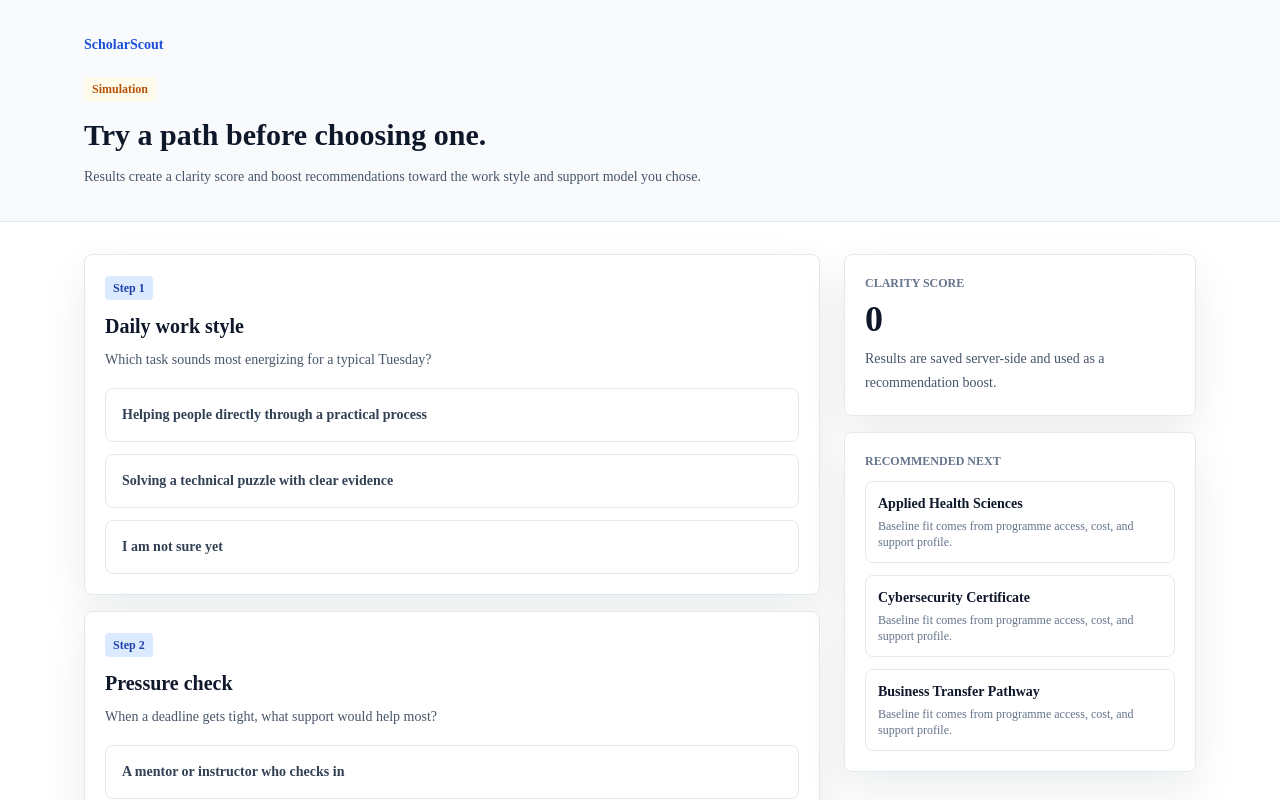
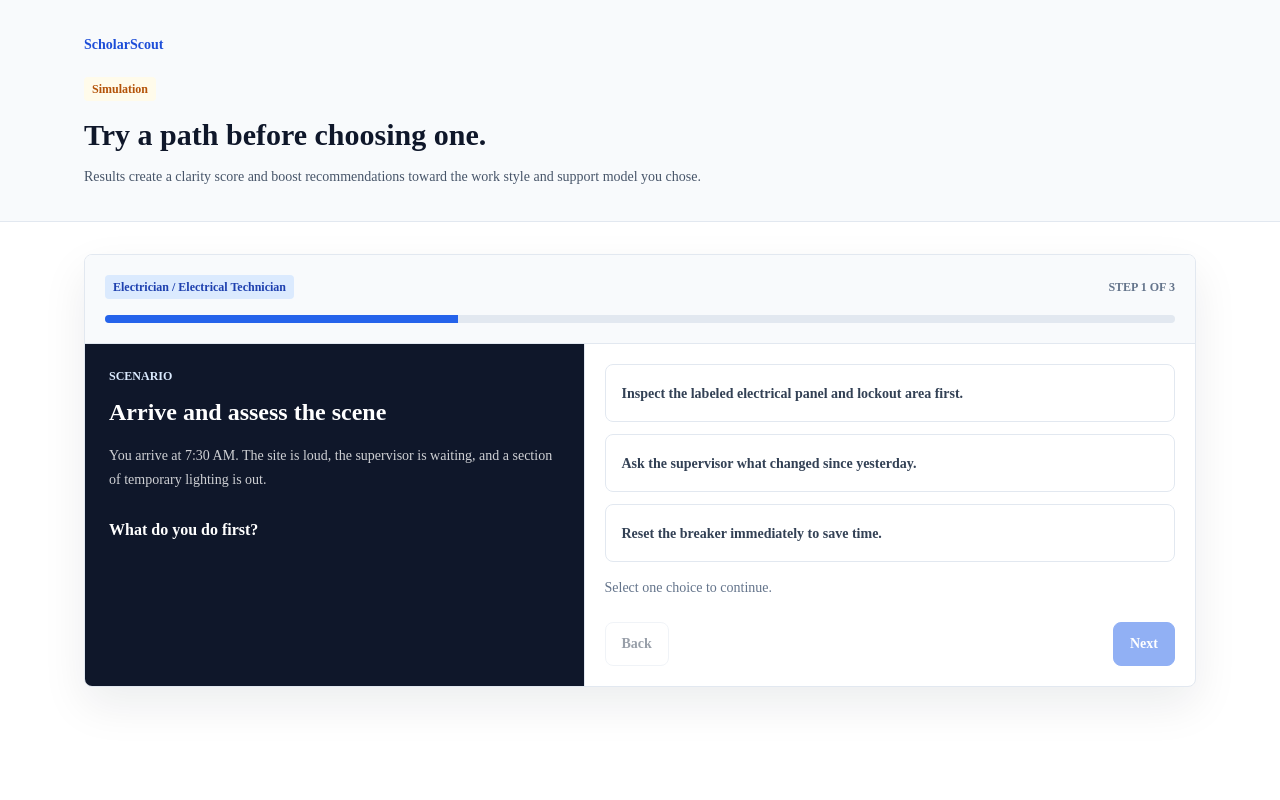
Before and after one commit to realtypulse73/Scholar-Scout, a Next.js app in the folder apps/web/: page /simulate in a window 1280 px wide. Shown: the top 800 px of the page. Built offline with nearby package versions, Linux system fonts and the light colour scheme.

Commit message:
Implement simulation engine

```diff
--- a/apps/web/app/simulate/page.tsx
+++ b/apps/web/app/simulate/page.tsx
@@ -1,8 +1,7 @@
 import Link from 'next/link';
 import SimulationPlayer from '@/components/simulation/SimulationPlayer';
 import { Badge } from '@/components/ui';
-import { simulations } from '@/lib/platform';
-import { getRecommendationsForUser } from '@/lib/server/platform-store';
+import { simulations } from '@/lib/simulations';
 
 export const metadata = {
   title: 'Simulation | ScholarScout',
@@ -10,7 +9,6 @@ export const metadata = {
 };
 
 export default async function SimulationPage() {
-  const recommendations = await getRecommendationsForUser('local-student');
   const simulation = simulations[0];
 
   return (
@@ -33,10 +31,7 @@ export default async function SimulationPage() {
         </div>
       </header>
       <div className="mx-auto max-w-6xl px-5 py-8">
-        <SimulationPlayer
-          simulation={simulation}
-          recommendations={recommendations}
-        />
+        <SimulationPlayer simulation={simulation} />
       </div>
     </main>
   );
--- a/apps/web/components/simulation/SimulationPlayer.tsx
+++ b/apps/web/components/simulation/SimulationPlayer.tsx
@@ -1,140 +1,247 @@
 'use client';
 
 import { useMemo, useState } from 'react';
-import Link from 'next/link';
+import { useRouter } from 'next/navigation';
 import Button from '@/components/ui/Button';
 import Card from '@/components/ui/Card';
 import { Badge } from '@/components/ui';
-import type { Recommendation, Simulation, SimulationAnswer } from '@/lib/platform';
+import {
+  evaluateSimulation,
+  type Simulation,
+  type SimulationAnswerMap,
+  type SimulationRunResult,
+} from '@/lib/simulations';
+import {
+  SIMULATION_RESULTS_STORAGE_KEY,
+  parseSimulationResults,
+  serializeSimulationResult,
+} from '@/lib/simulation-recommendation-signals';
 
 interface SimulationPlayerProps {
   simulation: Simulation;
-  recommendations: Recommendation[];
 }
 
-export default function SimulationPlayer({
-  simulation,
-  recommendations,
-}: SimulationPlayerProps) {
-  const [answers, setAnswers] = useState<SimulationAnswer[]>([]);
-  const [result, setResult] = useState<{
-    clarityScore: number;
-    feedback: string[];
-    boosts: string[];
-  } | null>(null);
-  const complete = answers.length === simulation.scenarios.length;
-  const answerMap = useMemo(
-    () => new Map(answers.map((answer) => [answer.scenarioId, answer.choiceId])),
-    [answers],
+const latestResultStorageKey = 'simulation-result';
+
+export default function SimulationPlayer({ simulation }: SimulationPlayerProps) {
+  const router = useRouter();
+  const [stepIndex, setStepIndex] = useState(0);
+  const [answers, setAnswers] = useState<SimulationAnswerMap>({});
+  const [result, setResult] = useState<SimulationRunResult | null>(null);
+  const [saving, setSaving] = useState(false);
+  const step = simulation.steps[stepIndex];
+  const selectedChoiceId = step ? answers[step.id] : undefined;
+  const answeredCount = Object.keys(answers).length;
+  const complete = answeredCount === simulation.steps.length;
+  const progress = Math.round(
+    ((stepIndex + 1) / Math.max(simulation.steps.length, 1)) * 100,
+  );
+  const selectedChoice = useMemo(
+    () => step?.choices.find((choice) => choice.id === selectedChoiceId),
+    [selectedChoiceId, step],
   );
 
-  function selectAnswer(scenarioId: string, choiceId: string) {
-    setAnswers((current) => [
-      ...current.filter((answer) => answer.scenarioId !== scenarioId),
-      { scenarioId, choiceId },
-    ]);
+  function selectChoice(choiceId: string) {
+    if (!step) {
+      return;
     }
 
-  async function submit() {
-    const response = await fetch('/api/simulations/results', {
-      method: 'POST',
-      headers: { 'Content-Type': 'application/json' },
-      body: JSON.stringify({
-        userKey: 'local-student',
-        simulationId: simulation.id,
-        answers,
-      }),
-    });
-    const body = (await response.json()) as {
-      result: { clarityScore: number; feedback: string[]; boosts: string[] };
-    };
+    setAnswers((current) => ({
+      ...current,
+      [step.id]: choiceId,
+    }));
+  }
 
-    setResult(body.result);
+  function goNext() {
+    if (!selectedChoiceId) {
+      return;
+    }
+
+    setStepIndex((current) =>
+      Math.min(current + 1, simulation.steps.length - 1),
+    );
+  }
+
+  function goPrevious() {
+    setStepIndex((current) => Math.max(current - 1, 0));
+  }
+
+  function finishSimulation() {
+    if (!complete) {
+      return;
+    }
+
+    setResult(evaluateSimulation(simulation, answers));
+  }
+
+  function restart() {
+    setStepIndex(0);
+    setAnswers({});
+    setResult(null);
+  }
+
+  function saveAndContinue() {
+    if (!result) {
+      return;
+    }
+
+    setSaving(true);
+    window.localStorage.setItem(latestResultStorageKey, JSON.stringify(result));
+    window.localStorage.setItem(
+      SIMULATION_RESULTS_STORAGE_KEY,
+      serializeSimulationResult(
+        parseSimulationResults(
+          window.localStorage.getItem(SIMULATION_RESULTS_STORAGE_KEY),
+        ),
+        result,
+      ),
+    );
+    router.push('/recommendations');
+  }
+
+  if (!step) {
+    return (
+      <Card className="p-6">
+        <Badge tone="danger">Simulation unavailable</Badge>
+        <p className="mt-3 text-sm text-ink-600">
+          This simulation has no steps yet.
+        </p>
+      </Card>
+    );
+  }
+
+  if (result) {
+    return (
+      <Card className="p-6">
+        <Badge tone="success">Simulation complete</Badge>
+        <div className="mt-4 grid gap-4 sm:grid-cols-2">
+          <div>
+            <p className="text-xs font-semibold uppercase text-ink-500">
+              Score
+            </p>
+            <p className="mt-1 text-5xl font-extrabold text-ink-900">
+              {result.score}%
+            </p>
+          </div>
+          <div>
+            <p className="text-xs font-semibold uppercase text-ink-500">
+              Clarity score
+            </p>
+            <p className="mt-1 text-5xl font-extrabold text-success-700">
+              {result.clarityScore}%
+            </p>
+          </div>
+        </div>
+
+        <div className="mt-6 space-y-3">
+          {result.insights.map((insight) => (
+            <p
+              key={insight}
+              className="rounded-card border border-ink-200 bg-ink-50 p-3 text-sm leading-6 text-ink-700"
+            >
+              {insight}
+            </p>
+          ))}
+        </div>
+
+        <div className="mt-6 flex flex-wrap gap-3">
+          <Button onClick={saveAndContinue} disabled={saving}>
+            {saving ? 'Saving...' : 'Save and see recommendations'}
+          </Button>
+          <Button variant="secondary" onClick={restart}>
+            Try again
+          </Button>
+        </div>
+      </Card>
+    );
   }
 
   return (
-    <div className="grid gap-6 lg:grid-cols-[minmax(0,1fr)_22rem]">
-      <section className="space-y-4">
-        {simulation.scenarios.map((scenario, index) => (
-          <Card key={scenario.id} className="p-5">
-            <Badge tone="brand">Step {index + 1}</Badge>
-            <h2 className="mt-3 text-xl font-extrabold text-ink-900">
-              {scenario.title}
-            </h2>
-            <p className="mt-2 text-sm leading-6 text-ink-600">
-              {scenario.prompt}
+    <Card className="overflow-hidden">
+      <div className="border-b border-ink-200 bg-ink-50 p-5">
+        <div className="flex flex-wrap items-center justify-between gap-3">
+          <Badge tone="brand">{simulation.careerTitle}</Badge>
+          <p className="text-xs font-semibold uppercase text-ink-500">
+            Step {stepIndex + 1} of {simulation.steps.length}
           </p>
-            <div className="mt-4 grid gap-3">
-              {scenario.choices.map((choice) => {
-                const selected = answerMap.get(scenario.id) === choice.id;
+        </div>
+        <div className="mt-4 h-2 overflow-hidden rounded bg-ink-200">
+          <div
+            className="h-full bg-brand-600 transition-all"
+            style={{ width: `${progress}%` }}
+          />
+        </div>
+      </div>
+
+      <div className="grid gap-0 lg:grid-cols-[0.9fr_1.1fr]">
+        <section className="border-b border-ink-200 bg-ink-900 p-6 text-white lg:border-b-0 lg:border-r">
+          <p className="text-xs font-semibold uppercase text-brand-100">
+            Scenario
+          </p>
+          <h2 className="mt-3 text-2xl font-extrabold">{step.title}</h2>
+          <p className="mt-4 text-sm leading-6 text-white/80">{step.scene}</p>
+          <p className="mt-6 text-base font-semibold leading-7">
+            {step.prompt}
+          </p>
+        </section>
+
+        <section className="p-5">
+          <div className="grid gap-3">
+            {step.choices.map((choice) => {
+              const selected = selectedChoiceId === choice.id;
 
               return (
                 <button
                   key={choice.id}
                   type="button"
-                    onClick={() => selectAnswer(scenario.id, choice.id)}
-                    className={`rounded-card border p-4 text-left text-sm font-semibold transition-colors ${
+                  onClick={() => selectChoice(choice.id)}
+                  className={`rounded-card border p-4 text-left transition-colors ${
                     selected
-                        ? 'border-brand-600 bg-brand-50 text-brand-800'
+                      ? 'border-brand-600 bg-brand-50 text-brand-900'
                       : 'border-ink-200 bg-white text-ink-700 hover:border-brand-400'
                   }`}
                 >
-                    {choice.label}
+                  <span className="text-sm font-bold">{choice.label}</span>
+                  {selected ? (
+                    <span className="mt-2 block text-sm leading-6 text-ink-600">
+                      {choice.outcome}
+                    </span>
+                  ) : null}
                 </button>
               );
             })}
           </div>
-          </Card>
-        ))}
-        <Button disabled={!complete} onClick={() => void submit()}>
-          Save simulation result
+
+          {selectedChoice ? (
+            <p className="mt-4 text-sm font-semibold text-success-700">
+              Choice saved for this step.
+            </p>
+          ) : (
+            <p className="mt-4 text-sm text-ink-500">
+              Select one choice to continue.
+            </p>
+          )}
+
+          <div className="mt-6 flex flex-wrap justify-between gap-3">
+            <Button
+              variant="secondary"
+              onClick={goPrevious}
+              disabled={stepIndex === 0}
+            >
+              Back
             </Button>
+            {stepIndex === simulation.steps.length - 1 ? (
+              <Button onClick={finishSimulation} disabled={!complete}>
+                Finish simulation
+              </Button>
+            ) : (
+              <Button onClick={goNext} disabled={!selectedChoiceId}>
+                Next
+              </Button>
+            )}
+          </div>
         </section>
-
-      <aside className="space-y-4 lg:sticky lg:top-4 lg:self-start">
-        <Card className="p-5">
-          <p className="text-xs font-semibold uppercase text-ink-500">
-            Clarity score
-          </p>
-          <p className="mt-2 text-4xl font-extrabold text-ink-900">
-            {result?.clarityScore ?? 0}
-          </p>
-          <p className="mt-2 text-sm leading-6 text-ink-600">
-            Results are saved server-side and used as a recommendation boost.
-          </p>
-          {result ? (
-            <div className="mt-4 space-y-2">
-              {result.feedback.map((line) => (
-                <p key={line} className="text-sm leading-6 text-ink-700">
-                  {line}
-                </p>
-              ))}
-            </div>
-          ) : null}
-        </Card>
-
-        <Card className="p-5">
-          <p className="text-xs font-semibold uppercase text-ink-500">
-            Recommended next
-          </p>
-          <div className="mt-3 space-y-3">
-            {recommendations.slice(0, 3).map((recommendation) => (
-              <Link
-                key={recommendation.programme.id}
-                href={`/programmes/${recommendation.programme.id}`}
-                className="block rounded-card border border-ink-200 p-3"
-              >
-                <h3 className="text-sm font-bold text-ink-900">
-                  {recommendation.programme.name}
-                </h3>
-                <p className="mt-1 text-xs text-ink-500">
-                  {recommendation.explanation[0]}
-                </p>
-              </Link>
-            ))}
       </div>
     </Card>
-      </aside>
-    </div>
   );
 }
--- a/apps/web/lib/simulation-recommendation-signals.ts
+++ b/apps/web/lib/simulation-recommendation-signals.ts
@@ -21,6 +21,12 @@ export function parseSimulationResults(value: string | null): SimulationResultMa
 
     if (!parsed || typeof parsed !== 'object' || Array.isArray(parsed)) {
       return {};
+    }
+
+    if (isSimulationRunResult(parsed)) {
+      return {
+        [parsed.simulationId]: parsed,
+      };
     }
 
     return Object.entries(parsed).reduce<SimulationResultMap>((results, [key, result]) => {
--- /dev/null
+++ b/apps/web/lib/simulations.ts
@@ -0,0 +1,7 @@
+export {
+  CAREER_SIMULATIONS as simulations,
+  evaluateSimulation,
+  type CareerSimulation as Simulation,
+  type SimulationAnswerMap,
+  type SimulationRunResult,
+} from '@/lib/career-simulations';
```
Lines whose indentation alone changed are shown as unchanged.
